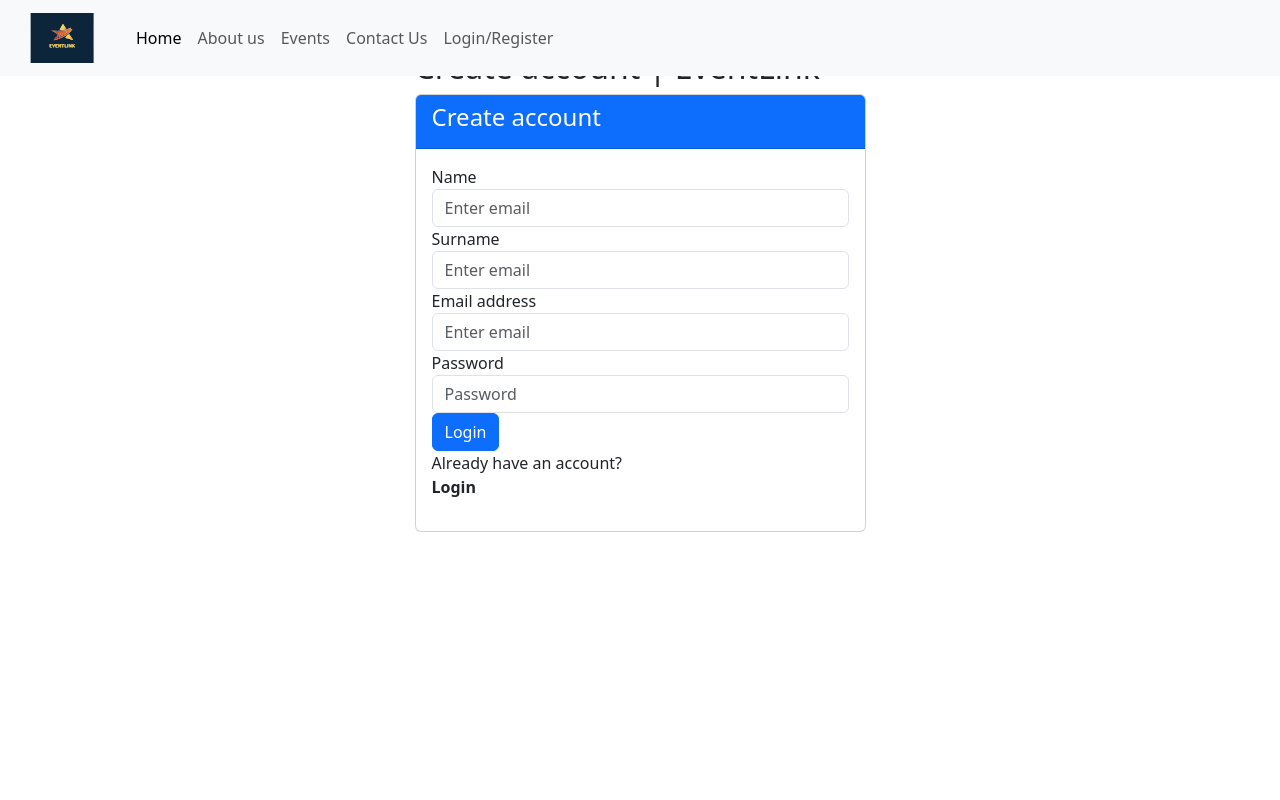
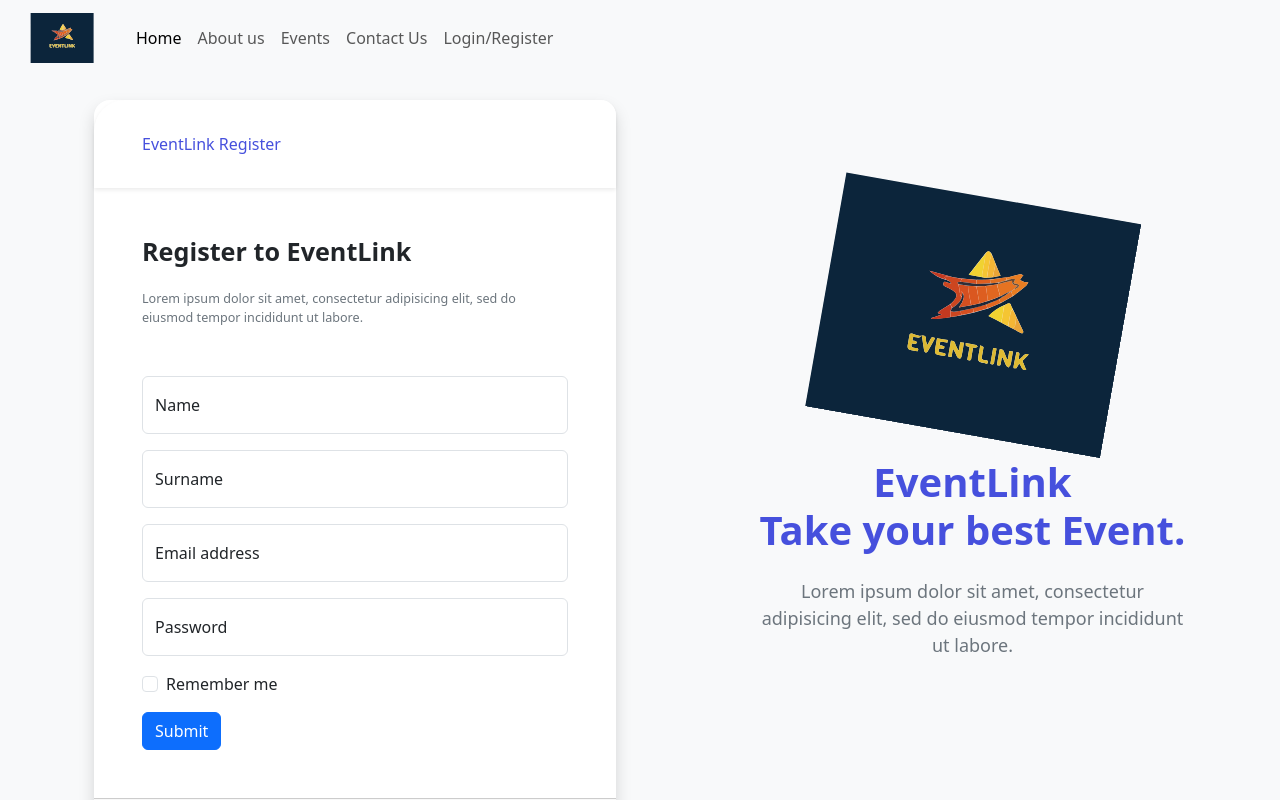
Before and after one commit to EventLinkOrg/event-link, a JavaScript app in the folder VueJsFrontEnd/vue-project/: page /register in a window 1280 px wide. Shown: the top 800 px of the page. Built offline with nearby package versions, Linux system fonts and the light colour scheme.

Commit message:
The new design of Login, Register component for a UX and UI better

```diff
--- a/VueJsFrontEnd/vue-project/src/views/Login.vue
+++ b/VueJsFrontEnd/vue-project/src/views/Login.vue
@@ -1,50 +1,120 @@
 <template>
-
+    <div class="page-holder align-items-center  bg-gray-100 vh-100">
         <div class="container">
-
-  <div class="row justify-content-center mt-5">
-    <div class="col-md-5 vh-100">
+          <div class="row align-items-center">
+            <div class="col-lg-6 px-lg-4" >
               <div class="card">
-        <div class="card-header bg-primary text-white">
-          <h4>Login | EventLink</h4>
+                <div class="card-header px-lg-5">
+                  <div class="card-heading text-primary">EventLink Login</div>
                 </div>
-        <div class="card-body">
-          <form>
-            <div class="form-group">
-              <label for="email">Email address</label>
-              <input type="email" class="form-control" id="email" aria-describedby="emailHelp" placeholder="Enter email">
+                <div class="card-body p-lg-5">
+                  <h3 class="mb-4">Welcome Back</h3>
+                  <p class="text-muted text-sm mb-5">Lorem ipsum dolor sit amet, consectetur adipisicing elit, sed do eiusmod tempor incididunt ut labore.</p>
+                  <form id="loginForm" action="index.html">
+                    <div class="form-floating mb-3">
+                      <input class="form-control" id="floatingInput" type="email" placeholder="name@example.com" required>
+                      <label for="floatingInput">Email address</label>
                     </div>
-            <div class="form-group">
-              <label for="password">Password</label>
-              <input type="password" class="form-control" id="password" placeholder="Password">
+                    <div class="form-floating mb-3">
+                      <input class="form-control" id="floatingPassword" type="password" placeholder="Password" required>
+                      <label for="floatingPassword">Password</label>
                     </div>
-            <button type="submit" class="btn btn-primary">Login</button>
-            <p>Don't have account yet? <router-link class="nav-link" :to="{name: 'Register'}"><b>Register</b></router-link></p>
+                    <div class="form-check mb-3">
+                      <input class="form-check-input" type="checkbox" name="remember" id="remember">
+                      <label class="form-check-label" for="remember">Remember me</label>
+                    </div>
+                    <button class="btn btn-primary" type="button">Login</button>
                   </form>
                 </div>
+                <div class="card-footer px-lg-5 py-lg-4">
+                  <div class="text-sm text-muted">Don't have an account? <router-link :to="{name: 'Register'}">Register</router-link>.</div>
+                </div>
+              </div>
+            </div>
+            <div class="col-lg-6 col-xl-5 ms-xl-auto px-lg-4 text-center text-primary"><img class="img-fluid mb-4" width="300" src="../assets/EventLogo.svg" alt="" style="transform: rotate(10deg)">
+              <h1 class="mb-4">EventLink <br class="d-none d-lg-inline">Take your best Event.</h1>
+              <p class="lead text-muted">Lorem ipsum dolor sit amet, consectetur adipisicing elit, sed do eiusmod tempor incididunt ut labore.</p>
             </div>
             </div>
             </div>
     </div>
 
   </template>
-
   <script>
+  //importing bootstrap 5 Modules
+  import "bootstrap/dist/css/bootstrap.min.css";
   export default {
-    name: 'Login'
 
   }
   </script>
 
-<style>
-.container{
-      margin-top: 150px;
+  <style scoped>
 
 
+    .card-header:first-child {
+  border-radius: calc(2rem - 1px) calc(1rem - 1px) 0 0;
 }
+.card-header {
 
-/* .card{
- height: 400px;
-} */
+  position: relative;
+  padding: 2rem 2rem;
+  border-bottom: none;
+  background-color: white;
+  box-shadow: 0 0.125rem 0.25rem rgb(0 0 0 / 8%);
+  z-index: 2;
+}
+.card {
+  height: 600px;
+  margin-top: 100px;
+  position: relative;
+  display: flex;
+  flex-direction: column;
+  min-width: 0;
+  word-wrap: break-word;
+  background-color: #fff;
+  background-clip: border-box;
+  border: none;
+  box-shadow: 0 0.5rem 1rem rgb(0 0 0 / 15%);
+  border-radius: 1rem;
+}
+.bg-gray-100 {
+  background-color: #f8f9fa !important;
+}
+body{
 
+  font-family: 'Poppins'!important;
+}
+.text-primary {
+  color: #4650dd !important;
+}
+h1, .h1, h2, .h2, h3, .h3, h4, .h4, h5, .h5, h6, .h6 {
+
+  font-weight: 700;
+  line-height: 1.2;
+}
+.text-muted {
+  color: #6c757d !important;
+}
+.lead {
+  font-size: 1.125rem;
+  font-weight: 300;
+}
+.text-sm {
+  font-size: .7875rem !important;
+}
+h3, .h3 {
+  font-size: 1.575rem;
+}
+.page-holder {
+  display: flex;
+  overflow-x: hidden;
+  width: 100%;
+  min-height: calc(100vh - 72px);
+flex-wrap: wrap;
+}
+a {
+  color: #4650dd!important;
+  text-decoration: underline!important;
+  cursor: pointer;
+}
     </style>
--- a/VueJsFrontEnd/vue-project/src/views/Register.vue
+++ b/VueJsFrontEnd/vue-project/src/views/Register.vue
@@ -1,40 +1,53 @@
 <template>
+  <div class="page-holder align-items-center bg-gray-100 vh-100">
         <div class="container">
-
-      <div class="row justify-content-center mt-5">
-        <div class="col-md-5 vh-100">
-            <h2 class="justify-content-center">Create account | EventLink</h2>
+          <div class="row align-items-center">
+            <div class="col-lg-6 px-lg-4" >
               <div class="card">
-            <div class="card-header bg-primary text-white">
-              <h4>Create account</h4>
+                <div class="card-header px-lg-5">
+                  <div class="card-heading text-primary">EventLink Register</div>
                 </div>
-            <div class="card-body">
-              <form>
-                <div class="form-group">
-                  <label for="email">Name</label>
-                  <input type="email" class="form-control" id="email" aria-describedby="emailHelp" placeholder="Enter email">
+                <div class="card-body p-lg-5">
+                  <h3 class="mb-4">Register to EventLink</h3>
+                  <p class="text-muted text-sm mb-5">Lorem ipsum dolor sit amet, consectetur adipisicing elit, sed do eiusmod tempor incididunt ut labore.</p>
+                  <form id="loginForm" action="index.html">
+                    <div class="form-floating mb-3">
+                      <input class="form-control" id="floatingInput" type="text" placeholder="name@example.com" required>
+                      <label for="floatingInput">Name</label>
                     </div>
-                <div class="form-group">
-                  <label for="email">Surname</label>
-                  <input type="email" class="form-control" id="email" aria-describedby="emailHelp" placeholder="Enter email">
+                    <div class="form-floating mb-3">
+                      <input class="form-control" id="floatingInput" type="text" placeholder="name@example.com" required>
+                      <label for="floatingInput">Surname</label>
                     </div>
-
-                <div class="form-group">
-                  <label for="email">Email address</label>
-                  <input type="email" class="form-control" id="email" aria-describedby="emailHelp" placeholder="Enter email">
+                    <div class="form-floating mb-3">
+                      <input class="form-control" id="floatingInput" type="email" placeholder="name@example.com" required>
+                      <label for="floatingInput">Email address</label>
                     </div>
-                <div class="form-group">
-                  <label for="password">Password</label>
-                  <input type="password" class="form-control" id="password" placeholder="Password">
+                    <div class="form-floating mb-3">
+                      <input class="form-control" id="floatingPassword" type="password" placeholder="Password" required>
+                      <label for="floatingPassword">Password</label>
                     </div>
-                <button type="submit" class="btn btn-primary">Login</button>
-                <p>Already have an account? <router-link class="nav-link" :to="{name: 'Login'}"><b>Login</b></router-link></p>
+                    <div class="form-check mb-3">
+                      <input class="form-check-input" type="checkbox" name="remember" id="remember">
+                      <label class="form-check-label" for="remember">Remember me</label>
+                    </div>
+                    <button class="btn btn-primary" type="button">Submit</button>
                   </form>
+                </div>
+                <div class="card-footer px-lg-5 py-lg-4">
+                  <div class="text text-muted">Already have an account? <router-link :to="{name: 'Login'}">Login</router-link>.</div>
+                </div>
+              </div>
+            </div>
+            <div class="col-lg-6 col-xl-5 ms-xl-auto px-lg-4 text-center text-primary"><img class="img-fluid mb-4" width="300" src="../assets/EventLogo.svg" alt="" style="transform: rotate(10deg)">
+              <h1 class="mb-4">EventLink <br class="d-none d-lg-inline">Take your best Event.</h1>
+              <p class="lead text-muted">Lorem ipsum dolor sit amet, consectetur adipisicing elit, sed do eiusmod tempor incididunt ut labore.</p>
             </div>
             </div>
             </div>
     </div>
-    </div>
+
+
 
 </template>
 
@@ -44,6 +57,73 @@ name: 'Register',
 }
 </script>
 
-<style>
+<style scoped>
+ .card-header:first-child {
+  border-radius: calc(2rem - 1px) calc(1rem - 1px) 0 0;
+}
+.card-header {
+
+  position: relative;
+  padding: 2rem 2rem;
+  border-bottom: none;
+  background-color: white;
+  box-shadow: 0 0.125rem 0.25rem rgb(0 0 0 / 8%);
+  z-index: 2;
+}
+.card {
+
+  margin-top: 100px;
+  height: auto;
+  position: relative;
+  display: flex;
+  flex-direction: column;
+  min-width: 0;
+  word-wrap: break-word;
+  background-color: #fff;
+  background-clip: border-box;
+  border: none;
+  box-shadow: 0 0.5rem 1rem rgb(0 0 0 / 15%);
+  border-radius: 1rem;
+}
+.bg-gray-100 {
+  background-color: #f8f9fa !important;
+}
+body{
+
+  font-family: 'Poppins'!important;
+}
+.text-primary {
+  color: #4650dd !important;
+}
+h1, .h1, h2, .h2, h3, .h3, h4, .h4, h5, .h5, h6, .h6 {
+
+  font-weight: 700;
+  line-height: 1.2;
+}
+.text-muted {
+  color: #6c757d !important;
+}
+.lead {
+  font-size: 1.125rem;
+  font-weight: 300;
+}
+.text-sm {
+  font-size: .7875rem !important;
+}
+h3, .h3 {
+  font-size: 1.575rem;
+}
+.page-holder {
+  display: flex;
+  overflow-x: hidden;
+  width: 100%;
+  min-height: calc(100vh - 72px);
+flex-wrap: wrap;
+}
+a {
+  color: #4650dd!important;
+  text-decoration: underline!important;
+  cursor: pointer;
+}
 
 </style>
```
Lines whose indentation alone changed are shown as unchanged.
